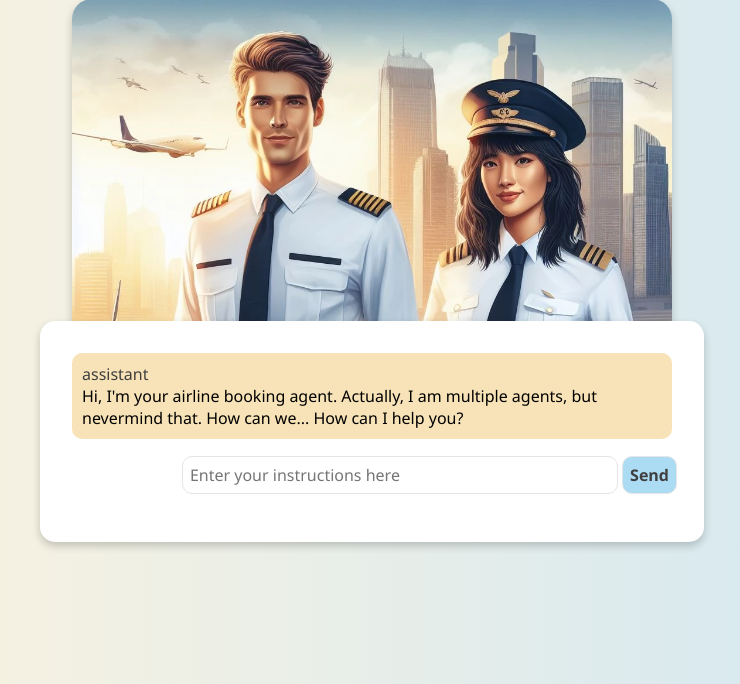
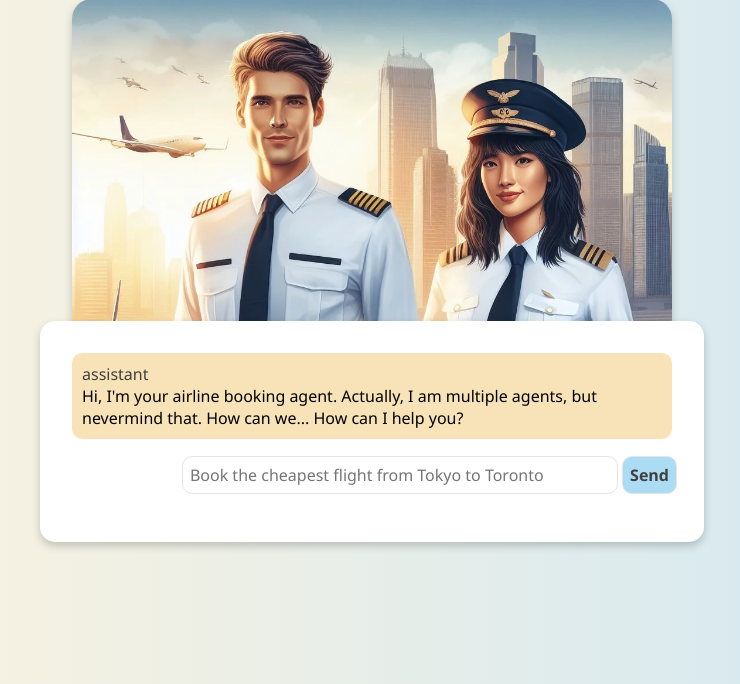
Before and after one commit to HenriSchulte-MS/FlightBookingWithAIAgents, a Flask app: page /reset in a window 1280 px wide. Shown: the part 29-713 px from the top of the page, without its empty margins (268-1008 px from the left). Run offline with Flask 3, Linux system fonts and the light colour scheme.

Commit message:
Run placeholder instructions when none provided

```diff
--- a/app/app.py
+++ b/app/app.py
@@ -114,9 +114,7 @@ def execute():
     # Get instructions from user
     instructions = request.form['instructions']
     if instructions == '':
-        reset_messages()
-        g_messages.append({'content': 'Please enter some instructions.', 'role': 'assistant'})
-        return render_template('index.html', messages=g_messages, allow_input=True)
+        instructions = 'Book the cheapest flight from Tokyo to Toronto'
 
     asyncio.run(execute_task(instructions))
     return render_template('index.html', messages=g_messages, allow_input=False)
--- a/app/templates/index.html
+++ b/app/templates/index.html
@@ -28,7 +28,7 @@
         {%if allow_input %}
         <div>
             <form action="/execute" method="post" id="user_input">
-                <input type="text" name="instructions" id="instructions" placeholder="Enter your instructions here">
+                <input type="text" name="instructions" id="instructions" placeholder="Book the cheapest flight from Tokyo to Toronto">
                 <input type="submit" value="Send" id="submit">
             </form>
         </div>
```
